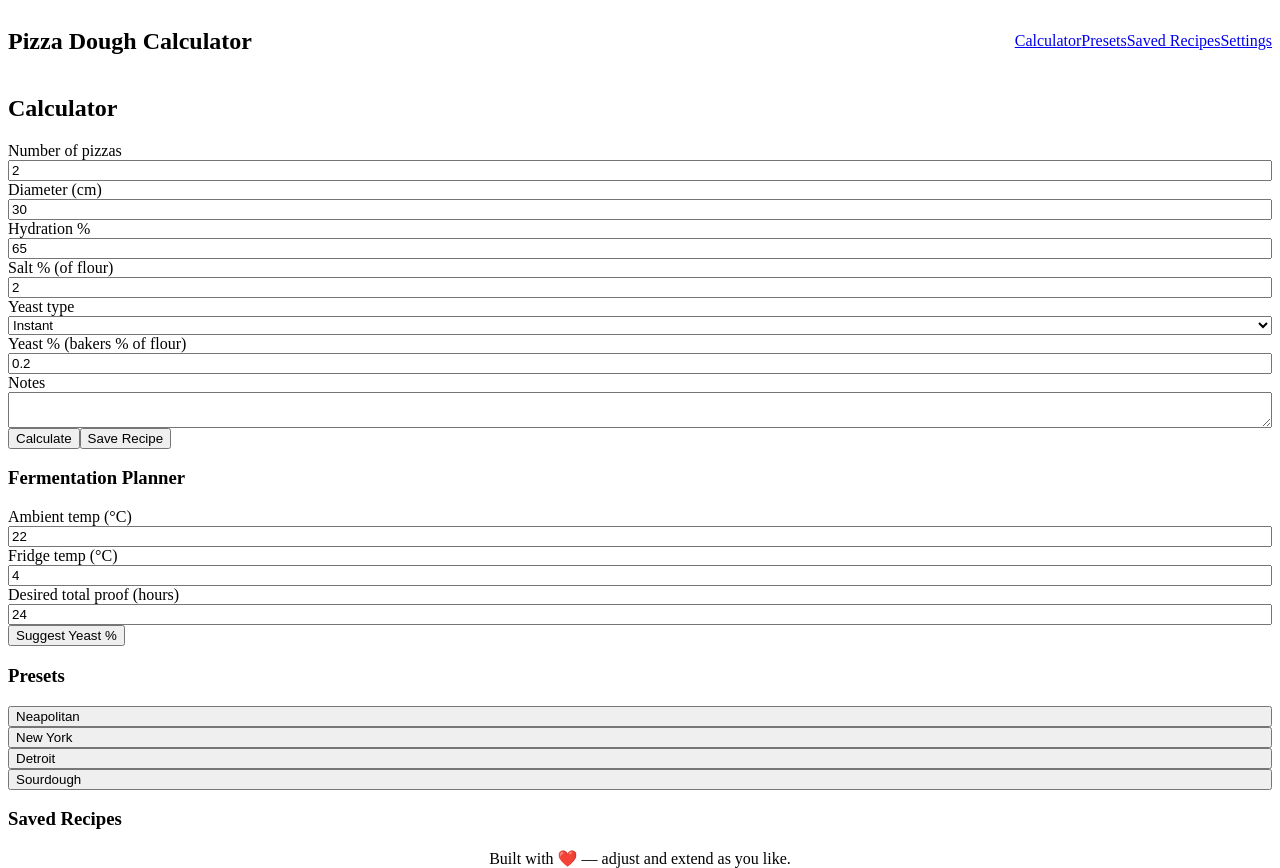
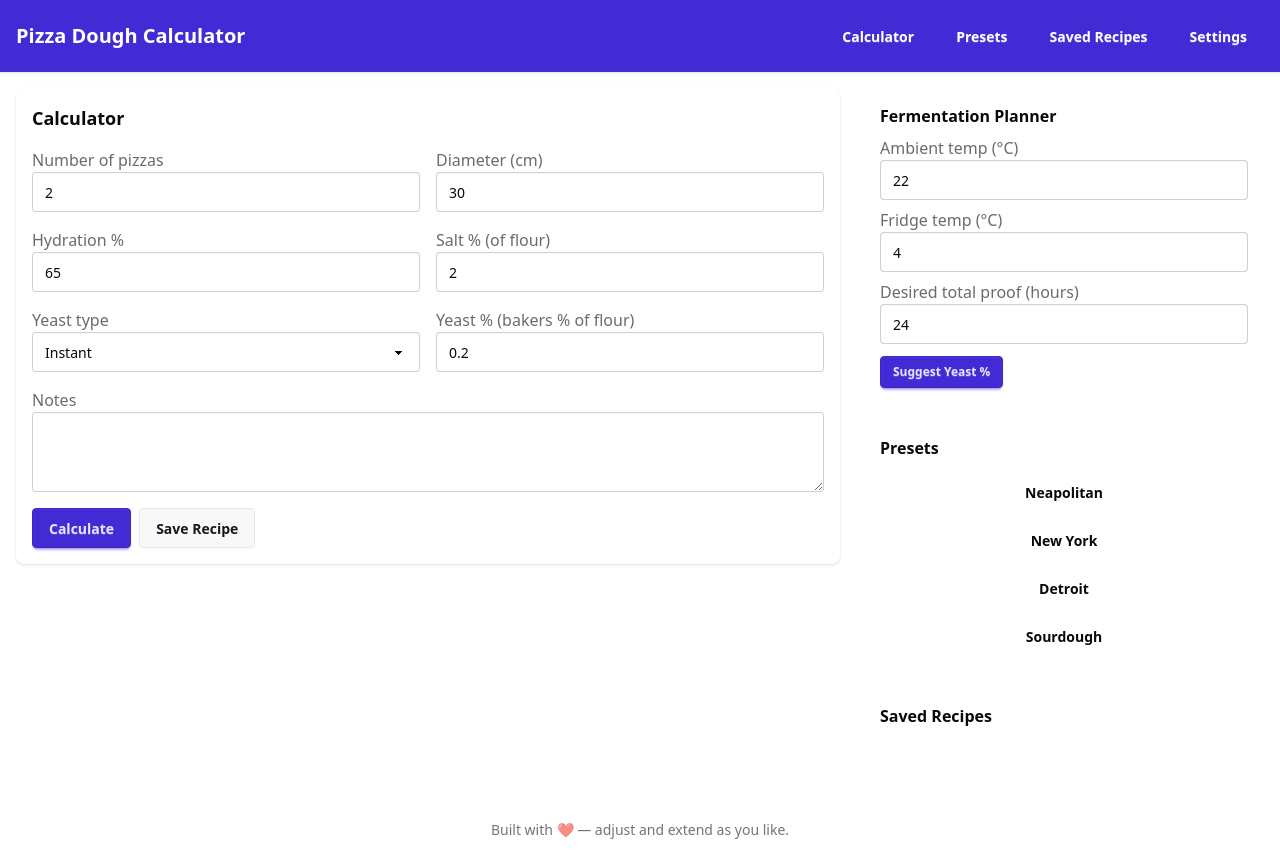
Before and after one commit to hamwad/pizza-dough-calculator, a Vue app: page / in a window 1280 px wide. Built offline with nearby package versions, Linux system fonts and the light colour scheme.

Commit message:
Refactor styles and configuration: consolidate CSS imports, remove unused tailwind.css, and add main.css with DaisyUI plugin

```diff
--- a/src/App.vue
+++ b/src/App.vue
@@ -1,4 +1,6 @@
-<script setup lang="ts"></script>
+<script setup lang="ts">
+import "./styles/main.css";
+</script>
 
 <template>
   <div class="min-h-screen bg-base-100 text-neutral">
--- a/src/main.ts
+++ b/src/main.ts
@@ -1,5 +1,3 @@
-import "./styles/tailwind.css";
-
 import { createApp } from "vue";
 import { createPinia } from "pinia";
 import { createRouter, createWebHistory } from "vue-router";
--- a/src/styles/tailwind.css
+++ /dev/null
@@ -1,8 +0,0 @@
-@tailwindcss /preflight;
-@tailwind utilities;
-
-html,
-body,
-#app {
-  height: 100%;
-}
--- /dev/null
+++ b/tailwind.config.js
@@ -0,0 +1,4 @@
+export default {
+  content: ["./index.html", "./src/**/*.{vue,js,ts,jsx,tsx}"],
+  plugins: [require("daisyui")],
+};
```
Also changed, not shown: src/styles/main.css (renamed from src/styles/style.css).
